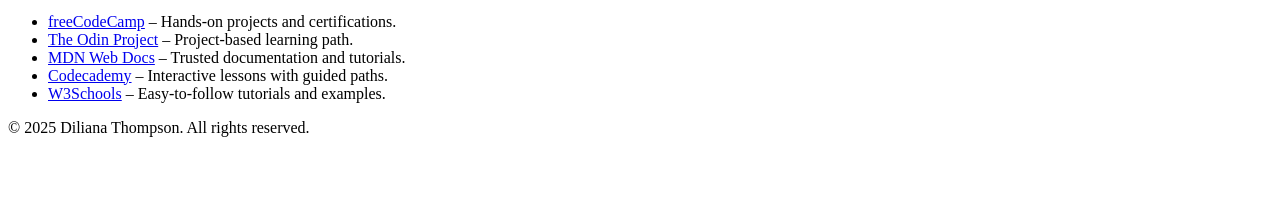
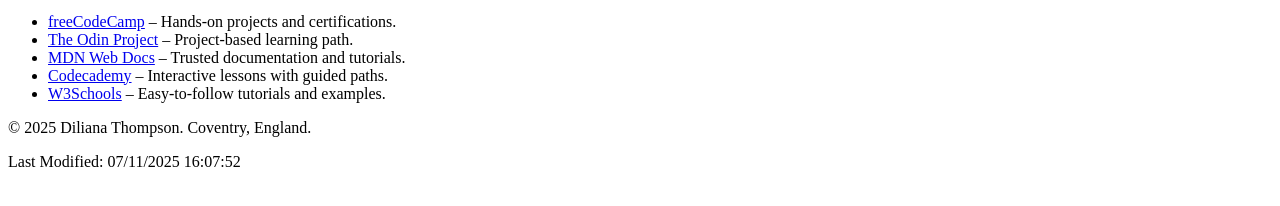
Before and after one commit to Diliana007/wdd131, a plain HTML site: page index.html in a window 1280 px wide. Shown: the part 382-588 px from the top of the page. Drawn offline with Linux system fonts and the light colour scheme.

Commit message:
Finished

```diff
--- a/index.html
+++ b/index.html
@@ -43,9 +43,17 @@
   </section>
 </main>
 
+ <footer>
+  <p>&copy; <span id="currentyear"></span> Diliana Thompson. Coventry, England.</p>
+  <p id="lastModified"></p>
 
-  <footer>
-    <p>&copy; 2025 Diliana Thompson. All rights reserved.</p>
-  </footer>
+  <script>
+    // Set the current year dynamically
+    document.getElementById("currentyear").textContent = new Date().getFullYear();
+
+    // Display the last modified date of the document
+    document.getElementById("lastModified").textContent = "Last Modified: " + document.lastModified;
+  </script>
+</footer>
 </body>
 </html>
```
